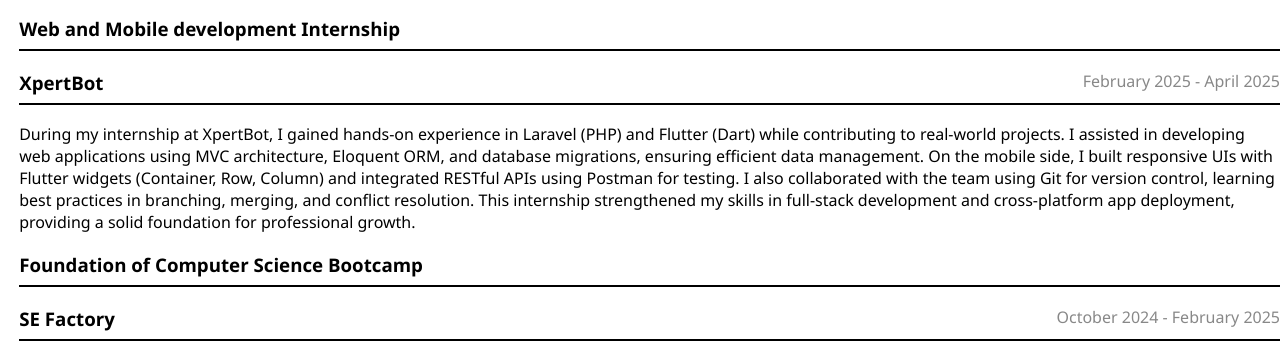
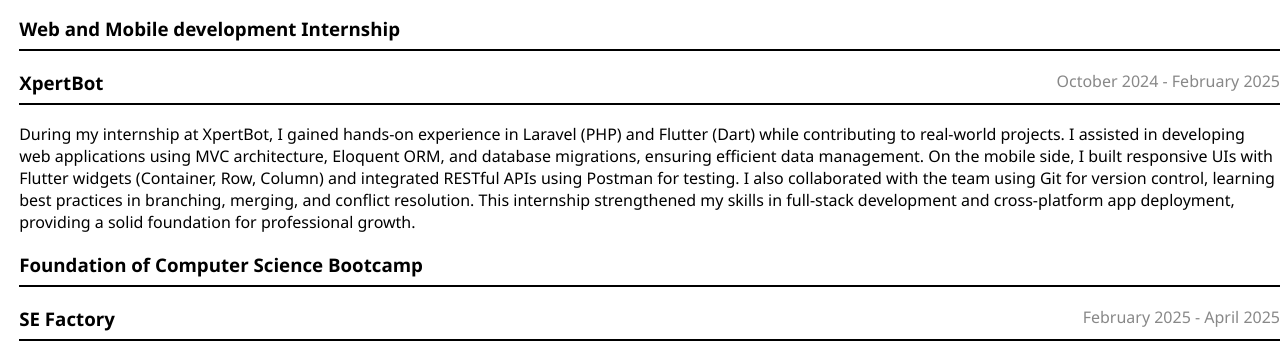
Before and after one commit to Mazennaji/My_CV, a plain HTML site: page index.html in a window 1280 px wide. Shown: the part 721-1078 px from the top of the page. Drawn offline with Linux system fonts and the light colour scheme.

Commit message:
Fixed the date

```diff
--- a/index.html
+++ b/index.html
@@ -35,10 +35,10 @@
     <div class="section professional experience"></div>
     <ul>
     <h3>Professional Experience</h3>
-    <h3>Web and Mobile development Internship</h3> <span class="date">February 2025 - April 2025</span>
+    <h3>Web and Mobile development Internship</h3><span class="date">October 2024 - February 2025</span>
     <h3>XpertBot</h3>
     <p>During my internship at XpertBot, I gained hands-on experience in Laravel (PHP) and Flutter (Dart) while contributing to real-world projects. I assisted in developing web applications using MVC architecture, Eloquent ORM, and database migrations, ensuring efficient data management. On the mobile side, I built responsive UIs with Flutter widgets (Container, Row, Column) and integrated RESTful APIs using Postman for testing. I also collaborated with the team using Git for version control, learning best practices in branching, merging, and conflict resolution. This internship strengthened my skills in full-stack development and cross-platform app deployment, providing a solid foundation for professional growth.</p>
-    <h3>Foundation of Computer Science Bootcamp </h3> <span class="date">October 2024 - February 2025</span>
+    <h3>Foundation of Computer Science Bootcamp </h3> <span class="date">February 2025 - April 2025</span>
     <h3> SE Factory</h3>
     <p>During this intensive bootcamp, I built a strong foundation in programming and web development. I mastered Python fundamentals, including functions, recursion, and object-oriented programming (OOP) principles, while implementing various data structures like linked lists, stacks, and queues. For web development, I gained hands-on experience with HTML, CSS, and JavaScript to create dynamic front-end interfaces, and learned back-end development using PHP with SQL database integration. The program emphasized practical coding skills, problem-solving techniques, and industry best practices, preparing me for real-world development challenges. Through collaborative exercises and individual coding tasks, I developed the ability to write clean, efficient code while understanding the full web development lifecycle from front-end to back-end.</p>
     </ul>
```
